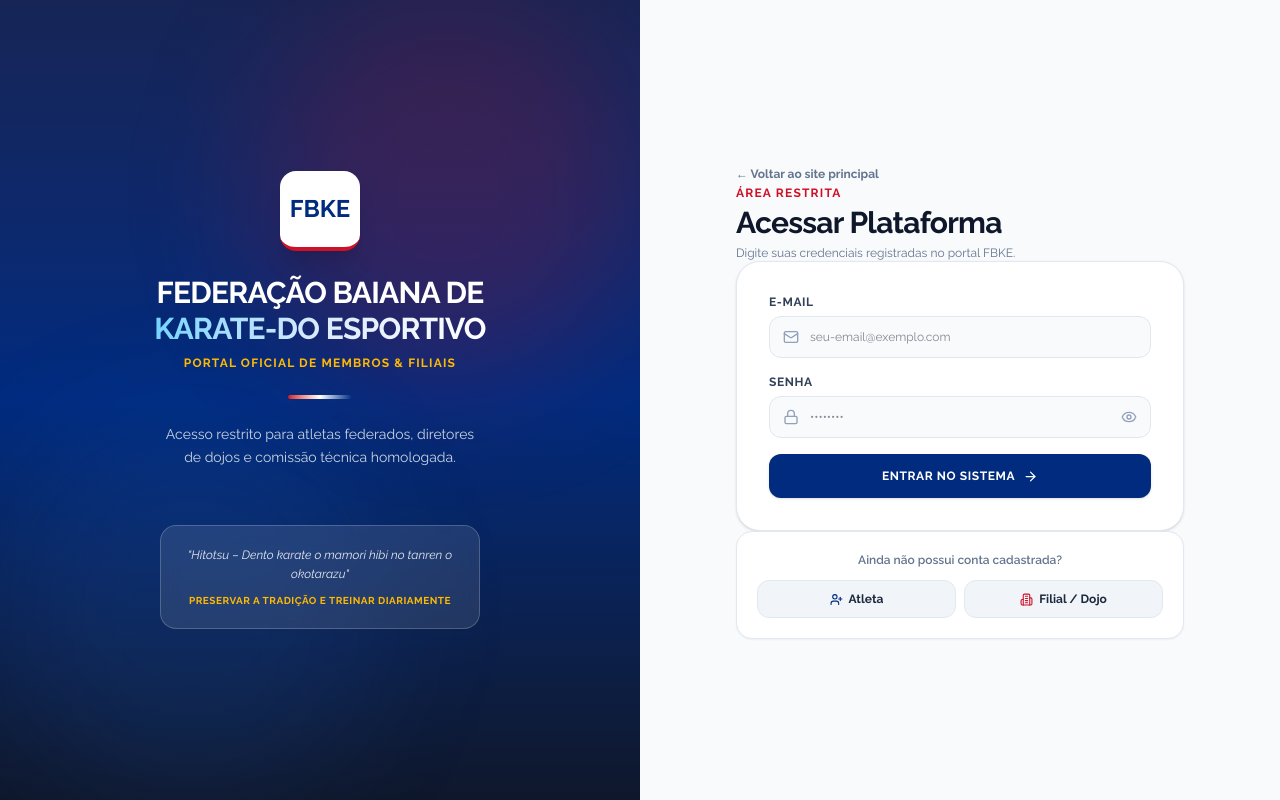
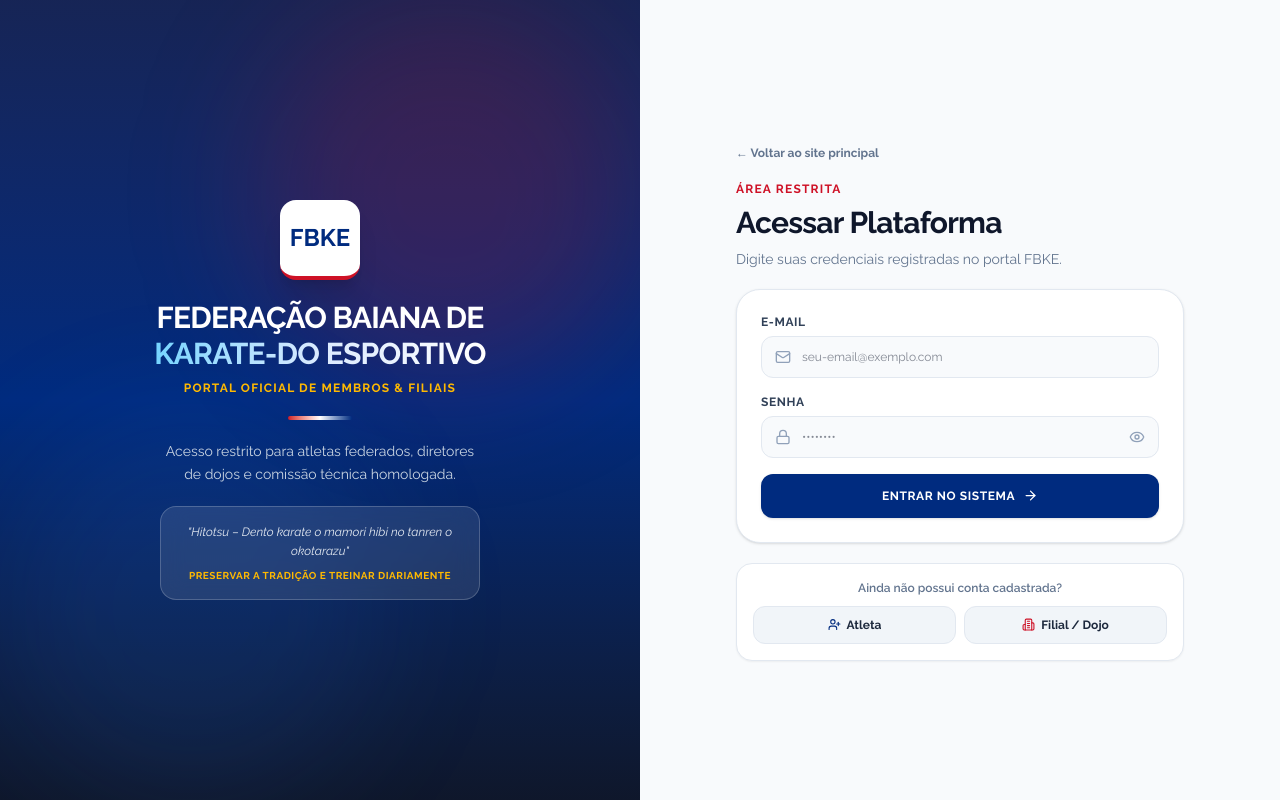
Before and after one commit to paulocasaisdev/FBKE, a Next.js app in the folder frontend/: page /auth in a window 1280 px wide. Built offline with nearby package versions, Linux system fonts and the light colour scheme; no server answers.

Commit message:
fix(auth): ajusta espacamento e layout para caber na viewport sem scroll

```diff
--- a/frontend/src/app/auth/page.tsx
+++ b/frontend/src/app/auth/page.tsx
@@ -34,14 +34,14 @@ export default function EntrarPage() {
   };
 
   return (
-    <div className="min-h-screen bg-slate-50 text-slate-900 flex flex-col lg:flex-row font-sans selection:bg-[#CE1126] selection:text-white">
+    <div className="h-screen overflow-hidden bg-slate-50 text-slate-900 flex flex-col lg:flex-row font-sans selection:bg-[#CE1126] selection:text-white">
 
       {/* ================= LEFT DECORATIVE PANEL ================= */}
-      <div className="hidden lg:flex lg:w-1/2 relative overflow-hidden bg-gradient-to-b from-blue-950 via-[#002B7F] to-slate-900 text-white justify-center items-center">
+      <div className="hidden lg:flex lg:w-1/2 h-full relative overflow-hidden bg-gradient-to-b from-blue-950 via-[#002B7F] to-slate-900 text-white justify-center items-center">
         <div className="absolute top-0 right-0 w-96 h-96 bg-[#CE1126]/20 rounded-full blur-3xl pointer-events-none"></div>
         <div className="absolute bottom-0 left-0 w-96 h-96 bg-blue-500/10 rounded-full blur-3xl pointer-events-none"></div>
 
-        <div className="relative flex flex-col justify-center items-center text-center p-16 w-full z-10 space-y-6">
+        <div className="relative flex flex-col justify-center items-center text-center p-10 w-full z-10 space-y-5">
           <div className="w-20 h-20 rounded-2xl bg-white text-[#002B7F] font-black flex items-center justify-center text-2xl border-b-4 border-[#CE1126] shadow-xl">
             FBKE
           </div>
@@ -64,7 +64,7 @@ export default function EntrarPage() {
             Acesso restrito para atletas federados, diretores de dojos e comissão técnica homologada.
           </p>
 
-          <div className="mt-8 border border-white/20 bg-white/10 backdrop-blur-md rounded-2xl p-5 max-w-xs text-center space-y-2">
+          <div className="border border-white/20 bg-white/10 backdrop-blur-md rounded-2xl p-4 max-w-xs text-center space-y-1.5">
             <p className="text-slate-200 italic text-xs leading-relaxed">
               "Hitotsu – Dento karate o mamori hibi no tanren o okotarazu"
             </p>
@@ -76,28 +76,28 @@ export default function EntrarPage() {
       </div>
 
       {/* ================= RIGHT FORM PANEL ================= */}
-      <div className="w-full lg:w-1/2 flex items-center justify-center p-6 sm:p-12 bg-slate-50">
-        <div className="w-full max-w-md space-y-.env.production.template6">
+      <div className="w-full lg:w-1/2 h-full flex items-center justify-center p-6 sm:p-8 bg-slate-50 overflow-y-auto">
+        <div className="w-full max-w-md space-y-5">
 
           <Link href="/" className="inline-flex items-center gap-2 text-xs font-bold text-slate-500 hover:text-[#002B7F] transition">
             ← Voltar ao site principal
           </Link>
 
-          <div className="space-y-1">
+          <div className="space-y-2">
             <span className="text-[#CE1126] font-extrabold text-xs uppercase tracking-widest block">
               Área Restrita
             </span>
             <h2 className="text-3xl font-black text-slate-900 tracking-tight">
               Acessar Plataforma
             </h2>
-            <p className="text-xs text-slate-500">
+            <p className="text-sm text-slate-500 mt-1">
               Digite suas credenciais registradas no portal FBKE.
             </p>
           </div>
 
 
 
-          <form onSubmit={handleSubmit} className="bg-white border border-slate-200 p-8 rounded-3xl shadow-sm space-y-4">
+          <form onSubmit={handleSubmit} className="bg-white border border-slate-200 p-6 rounded-3xl shadow-sm space-y-4">
 
             <div className="space-y-1.5">
               <label className="text-slate-700 text-xs font-bold uppercase tracking-wider block">E-mail</label>
@@ -153,7 +153,7 @@ export default function EntrarPage() {
             </button>
           </form>
 
-          <div className="bg-white border border-slate-200 rounded-2xl p-5 text-center space-y-3 shadow-xs">
+          <div className="bg-white border border-slate-200 rounded-2xl p-4 text-center space-y-2.5 shadow-xs">
             <p className="text-slate-500 text-xs font-semibold">
               Ainda não possui conta cadastrada?
             </p>
```
